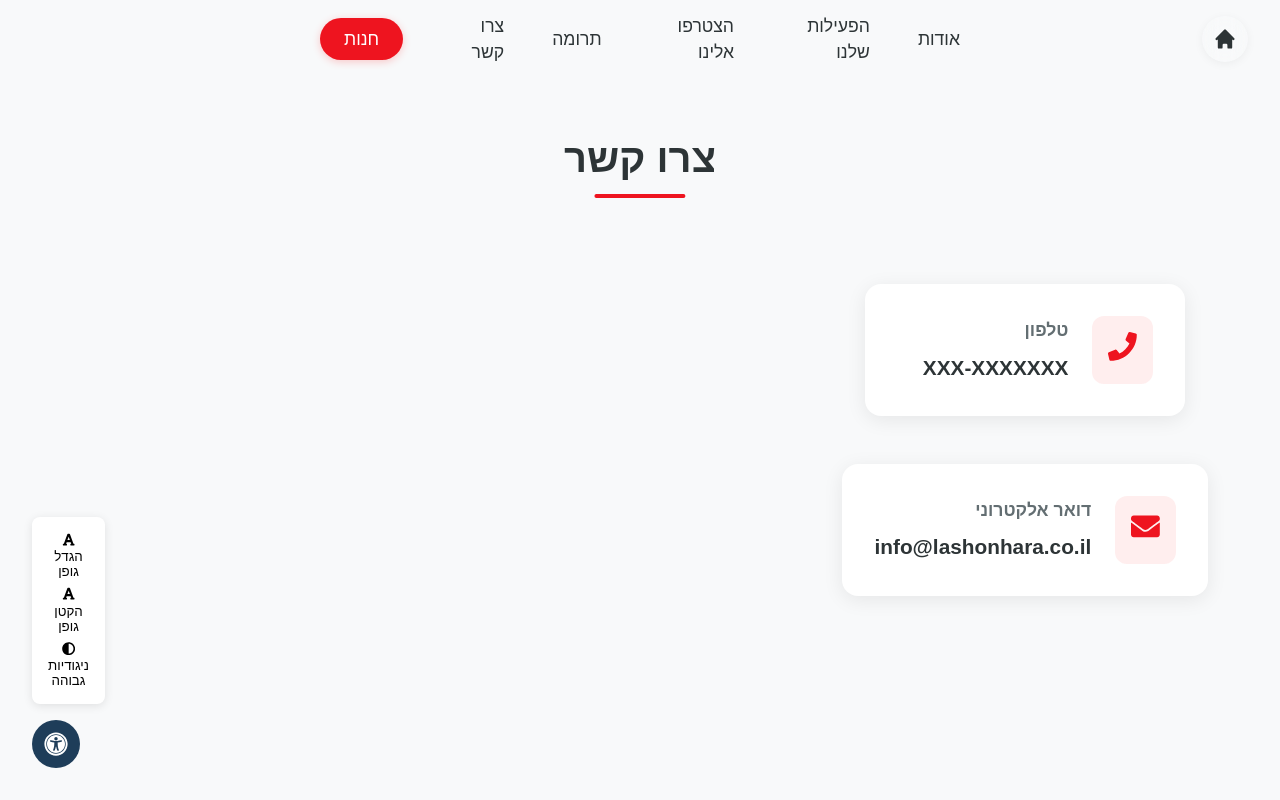
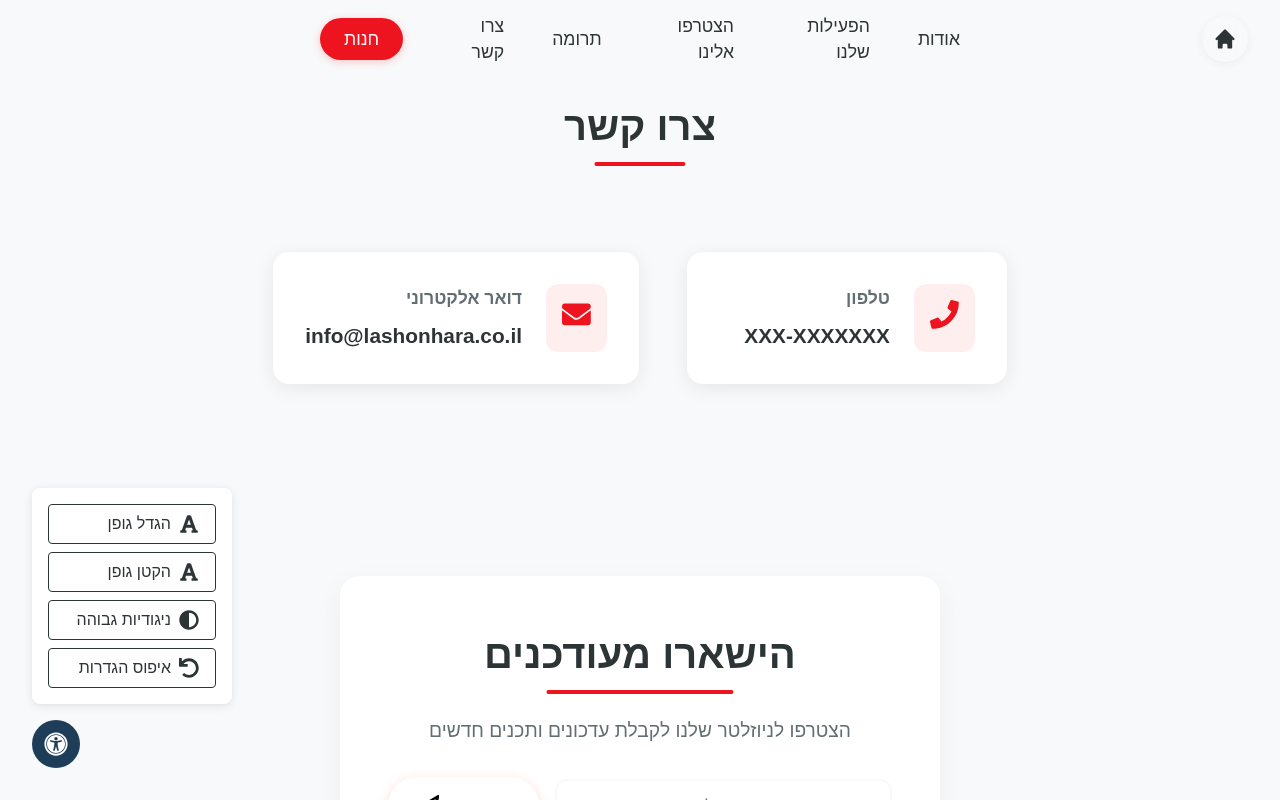
Before and after one commit to michaelhalperin/lashon-arah, a React (Create React App) app: page /contact in a window 1280 px wide. Both pictures are taken after a click on the button "אפשרויות נגישות". Shown: the top 800 px of the page. Built offline with nearby package versions, Linux system fonts and the light colour scheme.

Commit message:
more style for mobile / dekstop

```diff
--- a/src/components/common/AccessibilityWidget.js
+++ b/src/components/common/AccessibilityWidget.js
@@ -1,23 +1,28 @@
 import { useState } from 'react';
 import styled from 'styled-components';
 import { motion, AnimatePresence } from 'framer-motion';
-import { FaUniversalAccess, FaFont, FaAdjust } from 'react-icons/fa';
+import { FaUniversalAccess, FaFont, FaAdjust, FaUndo } from 'react-icons/fa';
 import { useAccessibility } from '../../context/AccessibilityContext';
 
 const Widget = styled(motion.div)`
   position: fixed;
-  left: 2rem;
-  bottom: 2rem;
+  left: 32px;
+  bottom: 32px;
   z-index: 1000;
+  font-size: 16px !important;
+  * {
+    font-size: 16px !important;
+  }
+
   @media (max-width: 768px) {
-    left: 1rem;
-    bottom: 1rem;
+    left: 16px;
+    bottom: 16px;
   }
 `;
 
 const ToggleButton = styled(motion.button)`
-  width: 3rem;
-  height: 3rem;
+  width: 48px;
+  height: 48px;
   border-radius: 50%;
   background: ${({ theme }) => theme.colors.primary};
   color: white;
@@ -26,7 +31,11 @@ const ToggleButton = styled(motion.button)`
   justify-content: center;
   border: none;
   cursor: pointer;
-  font-size: 1.5rem;
+
+  svg {
+    width: 24px;
+    height: 24px;
+  }
 `;
 
 const Menu = styled(motion.div)`
@@ -35,12 +44,38 @@ const Menu = styled(motion.div)`
   left: 0;
   background: white;
   border-radius: 8px;
-  padding: 1rem;
-  margin-bottom: 1rem;
+  padding: 16px;
+  margin-bottom: 16px;
   box-shadow: 0 2px 10px rgba(0, 0, 0, 0.1);
   display: flex;
   flex-direction: column;
-  gap: 0.5rem;
+  gap: 8px;
+  min-width: 200px;
+`;
+
+const MenuButton = styled.button`
+  display: flex;
+  align-items: center;
+  gap: 8px;
+  padding: 8px 16px;
+  background: ${({ theme }) => theme.colors.background.primary};
+  color: ${({ theme }) => theme.colors.text.primary};
+  border: 1px solid ${({ theme }) => theme.colors.border};
+  border-radius: 4px;
+  cursor: pointer;
+  transition: all 0.2s ease;
+  width: 100%;
+  height: 40px;
+
+  &:hover {
+    background: ${({ theme }) => theme.colors.background.secondary};
+  }
+
+  svg {
+    width: 20px;
+    height: 20px;
+    flex-shrink: 0;
+  }
 `;
 
 export const AccessibilityWidget = () => {
@@ -48,7 +83,8 @@ export const AccessibilityWidget = () => {
   const {
     increaseFontSize,
     decreaseFontSize,
-    toggleHighContrast
+    toggleHighContrast,
+    resetSettings
   } = useAccessibility();
 
   return (
@@ -69,15 +105,18 @@ export const AccessibilityWidget = () => {
             animate={{ opacity: 1, y: 0 }}
             exit={{ opacity: 0, y: 10 }}
           >
-            <button onClick={increaseFontSize} aria-label="הגדל גופן">
+            <MenuButton onClick={increaseFontSize} aria-label="הגדל גופן">
               <FaFont /> הגדל גופן
-            </button>
-            <button onClick={decreaseFontSize} aria-label="הקטן גופן">
+            </MenuButton>
+            <MenuButton onClick={decreaseFontSize} aria-label="הקטן גופן">
               <FaFont /> הקטן גופן
-            </button>
-            <button onClick={toggleHighContrast} aria-label="ניגודיות גבוהה">
+            </MenuButton>
+            <MenuButton onClick={toggleHighContrast} aria-label="ניגודיות גבוהה">
               <FaAdjust /> ניגודיות גבוהה
-            </button>
+            </MenuButton>
+            <MenuButton onClick={resetSettings} aria-label="איפוס הגדרות">
+              <FaUndo /> איפוס הגדרות
+            </MenuButton>
           </Menu>
         )}
       </AnimatePresence>
--- a/src/components/layout/Footer.js
+++ b/src/components/layout/Footer.js
@@ -100,7 +100,7 @@ const QuickLink = styled(motion.a)`
   display: block;
   color: ${({ theme }) => theme.colors.text.light};
   text-decoration: none;
-  margin-bottom: 0.8rem;
+  margin-bottom: 0.5rem;
   transition: all 0.3s ease;
   position: relative;
 
@@ -121,12 +121,42 @@ const QuickLink = styled(motion.a)`
   }
 `;
 
+const ActionQuickLink = styled(QuickLink)`
+  display: inline-block;
+  border: 2px solid ${({ theme }) => theme.colors.text.light};
+  color: ${({ theme }) => theme.colors.text.light} !important;
+  padding: 0.7rem 1.8rem;
+  margin-top: 1.5rem;
+  border-radius: 4px;
+  font-weight: 500;
+  transition: all 0.3s ease;
+
+  &:before {
+    display: none;
+  }
+
+  &:hover {
+    background: ${({ theme }) => theme.colors.text.light};
+    color: ${({ theme }) => theme.colors.red} !important;
+    transform: translateY(-2px);
+    padding-right: 1.8rem;
+  }
+
+  &:active {
+    transform: translateY(0);
+  }
+`;
+
 const Copyright = styled.div`
   text-align: center;
-  padding-top: 3rem;
-  margin-top: 3rem;
+  padding-top: 2rem;
+  // margin-top: 3rem;
   font-size: 0.9rem;
   opacity: 0.8;
+
+  @media (max-width: 768px) {
+    padding-bottom: 2rem;
+  }
 `;
 
 const QuickLinksContainer = styled.div`
@@ -164,21 +194,21 @@ export const Footer = () => {
           </ContactItem>
           <SocialLinks>
             <SocialLink
-              href="https://instagram.com"
+              href="https://www.instagram.com/lashonhara/"
               target="_blank"
               whileHover={{ scale: 1.1 }}
             >
               <FaInstagram />
             </SocialLink>
             <SocialLink
-              href="https://facebook.com"
+              href="https://www.facebook.com/Lashon.Hara.Lo.Medaber.Elai/"
               target="_blank"
               whileHover={{ scale: 1.1 }}
             >
               <FaFacebookF />
             </SocialLink>
             <SocialLink
-              href="https://youtube.com"
+              href="https://www.youtube.com/channel/UCdSaUtZ9dRCjV-VYCjpmN5w"
               target="_blank"
               whileHover={{ scale: 1.1 }}
             >
@@ -216,7 +246,7 @@ export const Footer = () => {
             הצטרפו למאבק נגד אלימות ברשת ובחיים האמיתיים. יחד נבנה חברה סובלנית
             ומכבדת יותר.
           </p>
-          <QuickLink href="/partners">להצטרפות</QuickLink>
+          <ActionQuickLink href="/partners">להצטרפות</ActionQuickLink>
         </FooterSection>
       </FooterContent>
 
--- a/src/context/AccessibilityContext.js
+++ b/src/context/AccessibilityContext.js
@@ -1,26 +1,58 @@
-import { createContext, useContext, useState } from 'react';
+import React, { createContext, useContext, useState, useCallback } from "react";
 
 const AccessibilityContext = createContext();
 
 export const AccessibilityProvider = ({ children }) => {
-  const [fontSize, setFontSize] = useState(1);
+  const [fontSize, setFontSize] = useState(16);
   const [highContrast, setHighContrast] = useState(false);
 
-  const increaseFontSize = () => setFontSize(prev => Math.min(prev + 0.1, 1.5));
-  const decreaseFontSize = () => setFontSize(prev => Math.max(prev - 0.1, 0.8));
-  const toggleHighContrast = () => setHighContrast(prev => !prev);
+  const increaseFontSize = useCallback(() => {
+    setFontSize((prev) => Math.min(prev + 2, 24));
+  }, []);
+
+  const decreaseFontSize = useCallback(() => {
+    setFontSize((prev) => Math.max(prev - 2, 12));
+  }, []);
+
+  const toggleHighContrast = useCallback(() => {
+    setHighContrast((prev) => !prev);
+  }, []);
+
+  const resetSettings = useCallback(() => {
+    setFontSize(16);
+    setHighContrast(false);
+  }, []);
+
+  React.useEffect(() => {
+    document.documentElement.style.fontSize = `${fontSize}px`;
+  }, [fontSize]);
+
+  React.useEffect(() => {
+    document.body.classList.toggle("high-contrast", highContrast);
+  }, [highContrast]);
 
   return (
-    <AccessibilityContext.Provider value={{
-      fontSize,
-      highContrast,
-      increaseFontSize,
-      decreaseFontSize,
-      toggleHighContrast
-    }}>
+    <AccessibilityContext.Provider
+      value={{
+        fontSize,
+        highContrast,
+        increaseFontSize,
+        decreaseFontSize,
+        toggleHighContrast,
+        resetSettings,
+      }}
+    >
       {children}
     </AccessibilityContext.Provider>
   );
 };
 
-export const useAccessibility = () => useContext(AccessibilityContext);
+export const useAccessibility = () => {
+  const context = useContext(AccessibilityContext);
+  if (!context) {
+    throw new Error(
+      "useAccessibility must be used within an AccessibilityProvider"
+    );
+  }
+  return context;
+};
--- a/src/pages/Contact.js
+++ b/src/pages/Contact.js
@@ -4,7 +4,7 @@ import { FaPhone, FaEnvelope, FaCopy } from "react-icons/fa";
 import { useState } from "react";
 
 const ContactSection = styled.section`
-  padding: 6rem 2rem;
+  padding: 4rem 2rem;
   background: ${({ theme }) => theme.colors.background.secondary};
 `;
 
@@ -21,9 +21,9 @@ const ContactInfo = styled.div`
   padding: 2rem;
 
   @media (min-width: 768px) {
-    flex-direction: column;
+    flex-direction: row;
     align-items: center;
-    width: 100px;
+    width: 100%;
   }
 `;
 
--- a/src/pages/Donate.js
+++ b/src/pages/Donate.js
@@ -3,7 +3,7 @@ import { motion } from "framer-motion";
 import { Button } from "../components/common/Button";
 
 const DonateSection = styled.section`
-  padding: 6rem 2rem;
+  padding: 4rem 2rem;
   color: white;
 `;
 
@@ -54,15 +54,6 @@ export const Donate = () => {
   return (
     <DonateSection>
       <Container>
-        <motion.h2
-          initial={{ opacity: 0, y: 20 }}
-          whileInView={{ opacity: 1, y: 0 }}
-          transition={{ duration: 0.6 }}
-        >
-          תרמו למיזם
-        </motion.h2>
-        <p>עזרו לנו להמשיך בפעילות החשובה</p>
-
         <DonationOptions>
           {donationOptions.map((option, index) => (
             <DonationCard
--- a/src/styles/GlobalStyles.js
+++ b/src/styles/GlobalStyles.js
@@ -17,6 +17,23 @@ export const GlobalStyles = createGlobalStyle`
     line-height: 1.5;
     -webkit-font-smoothing: antialiased;
     -moz-osx-font-smoothing: grayscale;
+
+    &.high-contrast {
+      background-color: #000 !important;
+      color: #fff !important;
+
+      * {
+        background-color: #000 !important;
+        color: #fff !important;
+        border-color: #fff !important;
+      }
+
+      a, button {
+        &:hover {
+          opacity: 0.8;
+        }
+      }
+    }
   }
 
   a {
```
